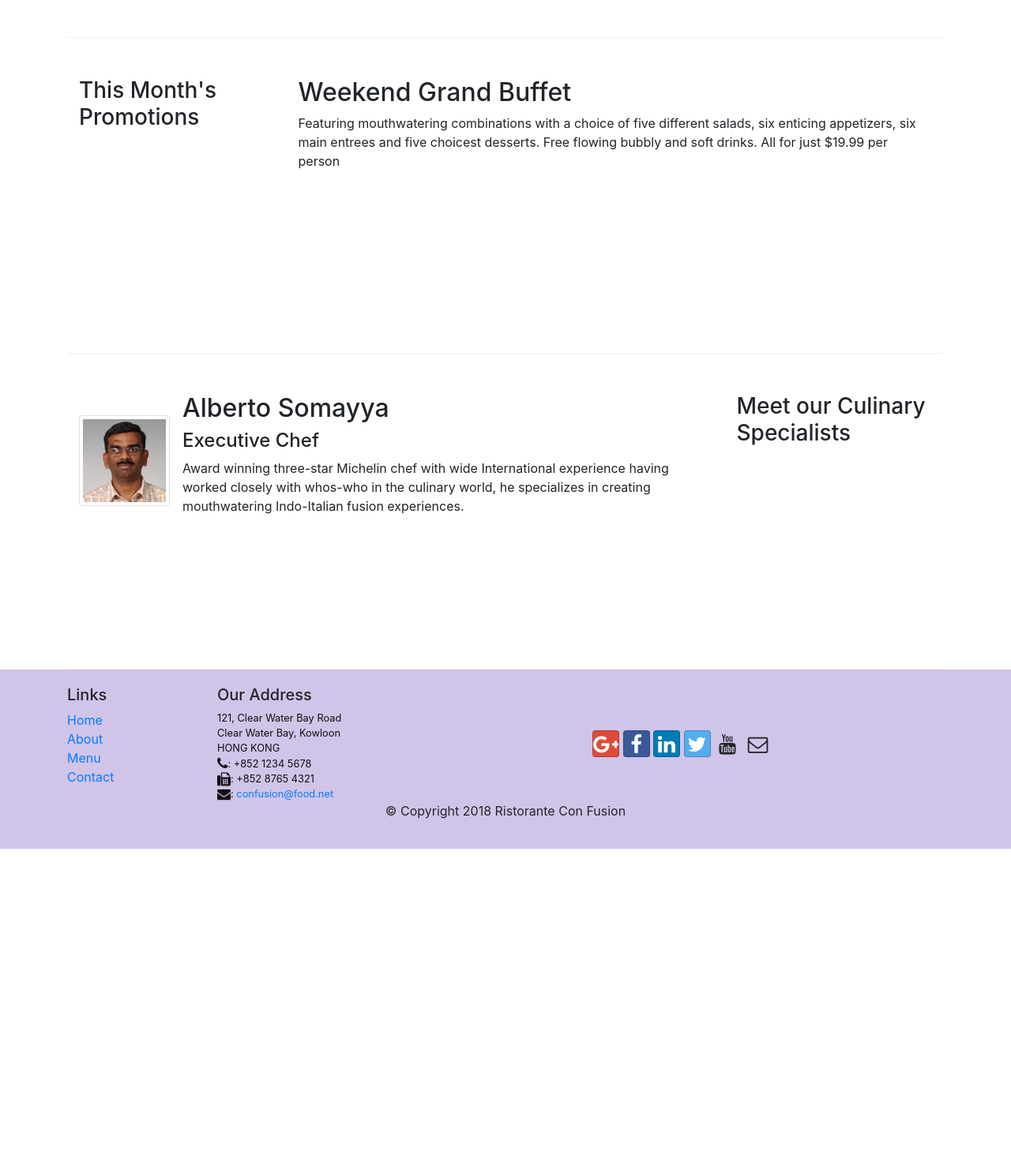
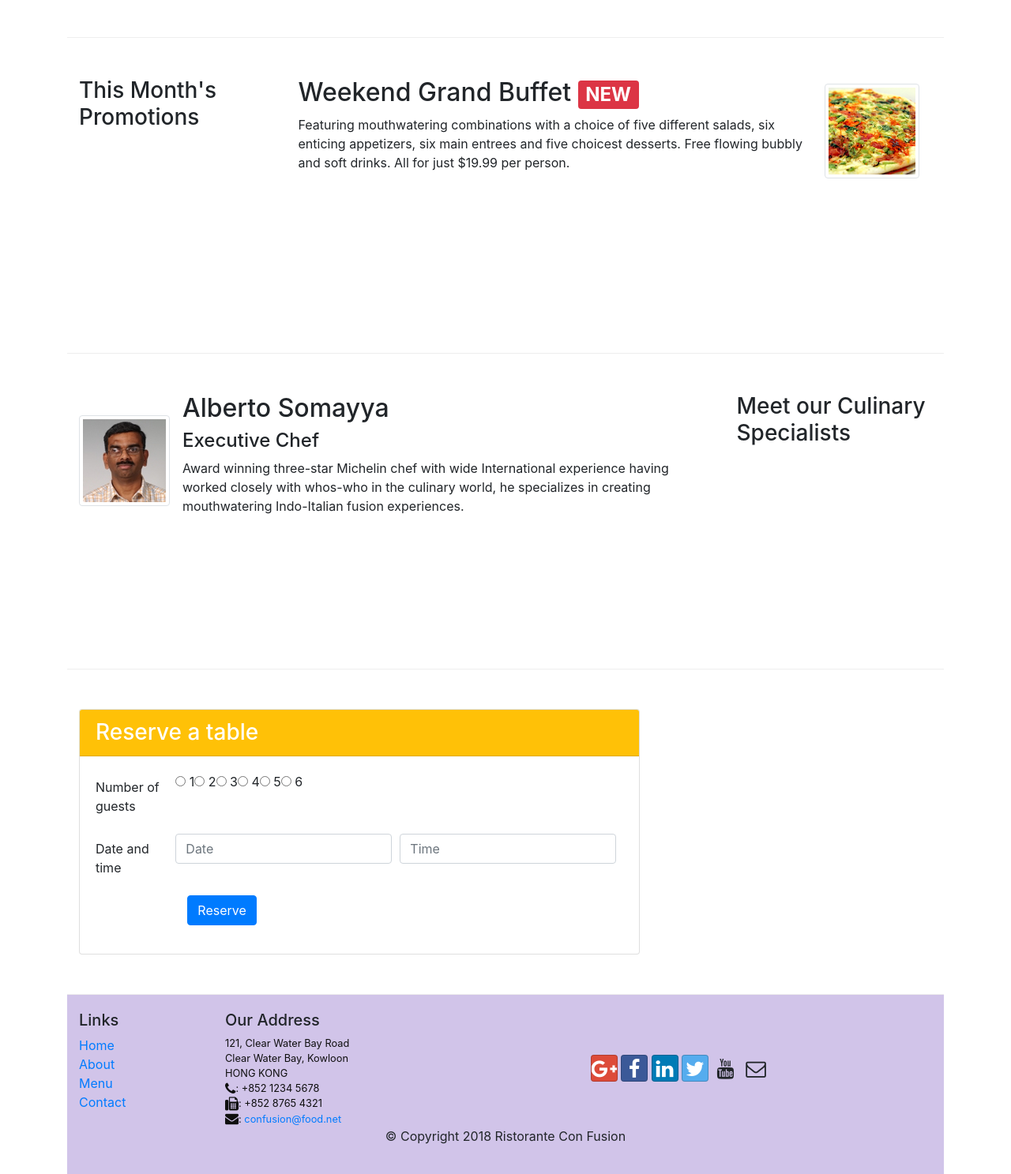
Before and after one commit to Thenukanth/learning, a website: page index.html in a window 1280 px wide. Shown: the part 686-2173 px from the top of the page at 79% size. Before the commit the page ends 1761 px from the top, so only its background shows below. Drawn offline with nearby package versions, Linux system fonts and the light colour scheme; files whose address does not match are found by name.

Commit message:
assignment 2

```diff
--- a/index.html
+++ b/index.html
@@ -46,6 +46,9 @@
                 <div class="col-12 col-sm align-self-center">
                     <img src="img/logo.png" class="img-fluid">
                 </div>
+                <div class="col-12 col-sm align-self-center">
+                    <button type="button" class="btn btn-warning" ><a href="#tobutton">Reserve Table</a></button>
+                </div>
             </div>
         </div>
     </header>
@@ -74,13 +77,25 @@
 
 
         <div class="row row-content align-iems-center">
-            <div class="col-12 com-sm-4 col-md-3">
+            <div class="col-12 com-sm-4 col-md-3 order-sm-first">
                 <h3>This Month's Promotions</h3>
             </div>
-            <div class="col col-sm">
-                <h2>Weekend Grand Buffet</h2>
-                <p>Featuring mouthwatering combinations with a choice of five different salads, six enticing appetizers, six main entrees and five choicest desserts. Free flowing bubbly and soft drinks. All for just $19.99 per person </p>
+            <div class="col col-sm col-md">
+                <div class="media">
+
+                    <div class="media-body">
+                        <h2 class="mt-0">Weekend Grand Buffet    <span class="badge badge-danger">   NEW</span> </h2>
+                        <p class="d-none d-sm-block">Featuring mouthwatering combinations with a choice of five different salads,
+                            six enticing appetizers, six main entrees and five choicest desserts.
+                            Free flowing bubbly and soft drinks. All for just $19.99 per person.
+                        </p>
+                    </div>
+                    <img class="d-flex mr-3 img-thumbnail align-self-center"
+                            src="img/uthappizza.png" alt="Weekend Grand Buffet">
+                </div>
+
             </div>
+
         </div>
 
         <div class="row row-content align-iems-center">
@@ -101,10 +116,47 @@
                 </div>
 
             </div>
-            <div class="col-12 col-sm-4 col-md-3">
+            <div class="col-12 col-sm-4 col-md-3" id="tobutton">
                 <h3>Meet our Culinary Specialists</h3>
             </div>
         </div>
+        <div class="row row-content align-iems-center">
+            <div class="col-12 col-sm-8">
+                <div class="card" >
+                    <h3 class="card-header bg-warning text-white">Reserve a table</h3>
+                    <div class="card-body">
+                        <form>
+                            <div class="form-group row">
+                                <label for="numberofguests" class="col-md-2 col-form-label">Number of guests</label>
+                                <label class="radio-inline"><input type="radio" name="optradio">  1</label>
+                                <label class="radio-inline"><input type="radio" name="optradio">  2</label>
+                                <label class="radio-inline"><input type="radio" name="optradio">  3</label>
+                                <label class="radio-inline"><input type="radio" name="optradio">  4</label>
+                                <label class="radio-inline"><input type="radio" name="optradio">  5</label>
+                                <label class="radio-inline"><input type="radio" name="optradio">  6</label>
+                            </div>
+                            <div class="form-group row" class="form-inline">
+                                <label for="dt" class="col-md-2 col-form-label">Date and time</label>
+                                <div class="form-row">
+                                    <div class="col">
+                                      <input type="text" class="form-control" placeholder="Date">
+                                    </div>
+                                    <div class="col">
+                                      <input type="text" class="form-control" placeholder="Time">
+                                    </div>
+                                  </div>
+
+
+                            </div>
+                            <div class="form-group row">
+                                <div class="offset-md-2 col-md-10">
+                                    <button type="submit" class="btn btn-primary">Reserve</button>
+                                </div>
+                            </div>
+                        </form>
+                    </div>
+                </div>
+            </div>
     </div>
 
     <footer class="footer">
```
Also changed, not shown: css/styles.css (line endings or trailing spaces).
